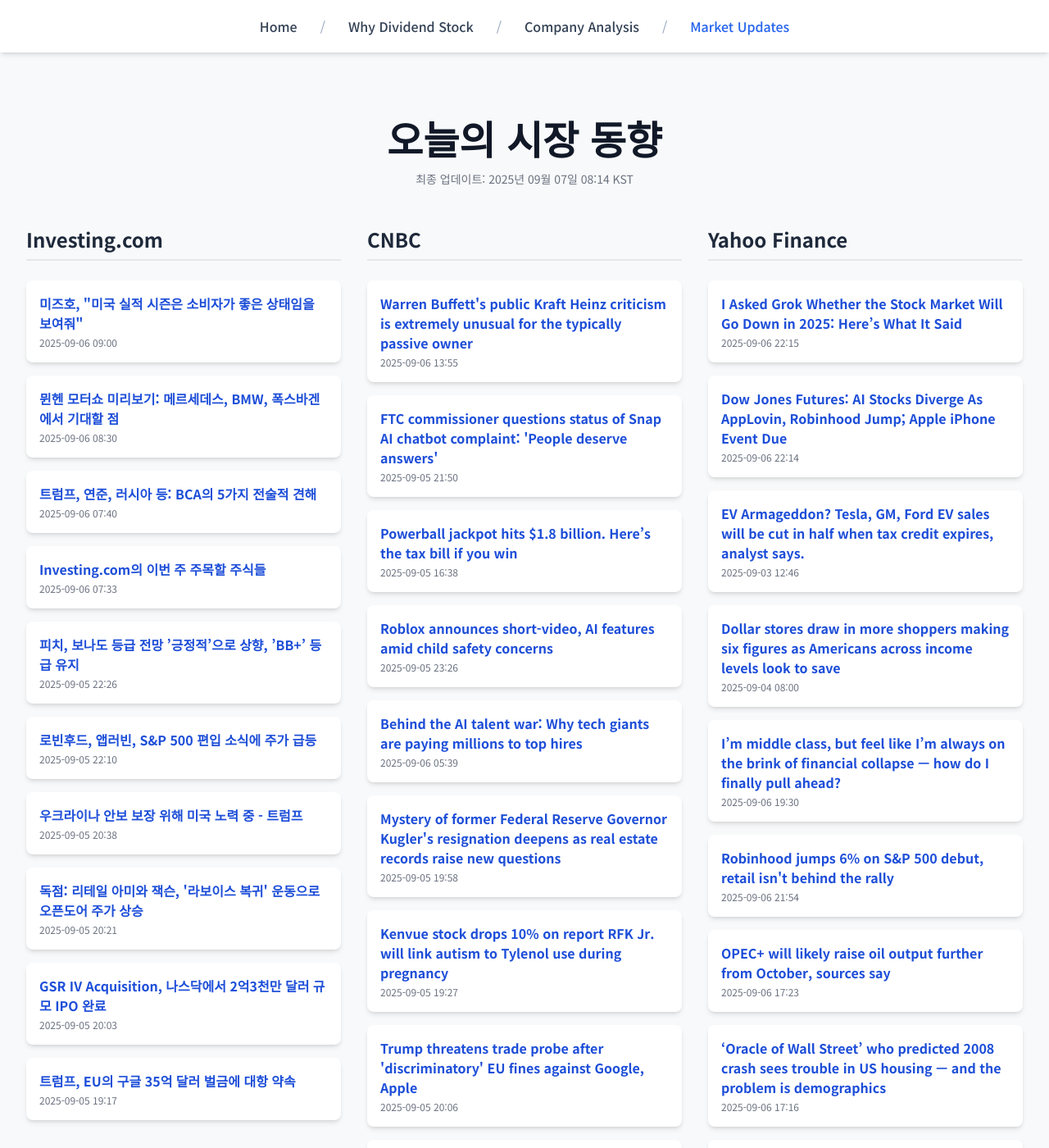
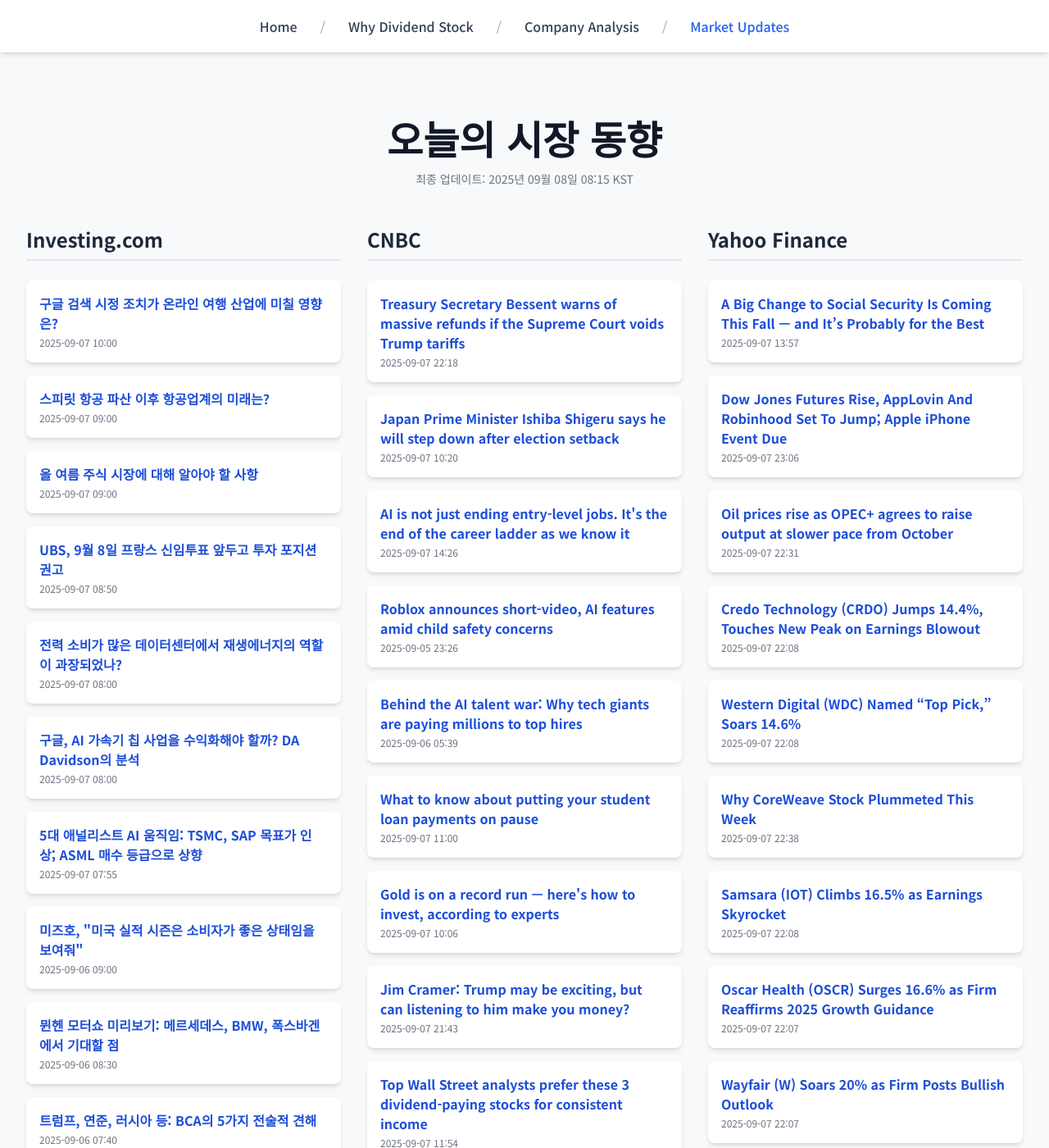
Before and after one commit to Kay-Hwang/my-company-analysis, a Jekyll site: the page built from market-updates.html, in a window 1280 px wide and 1400 px high. Shown: the whole window at 82% size. Built offline with Jekyll 4.4.1, drawn with Linux system fonts in a browser that asks for light colours; nearby versions of some CDN libraries; a script that is not in the unit is left out; some of the changed text lies outside the part shown.

Commit message:
Update daily data

```diff
--- a/_data/latest_data.json
+++ b/_data/latest_data.json
@@ -1,7 +1,49 @@
 {
-  "lastUpdated": "2025년 09월 07일 08:14 KST",
+  "lastUpdated": "2025년 09월 08일 08:15 KST",
   "news": {
     "investing": [
+      {
+        "title": "구글 검색 시정 조치가 온라인 여행 산업에 미칠 영향은?",
+        "link": "https://kr.investing.com/news/stock-market-news/article-1622591",
+        "pubDate": "2025-09-07 10:00:07",
+        "summary": "구글 검색 시정 조치가 온라인 여행 산업에 미칠 영향은?"
+      },
+      {
+        "title": "스피릿 항공 파산 이후 항공업계의 미래는?",
+        "link": "https://kr.investing.com/news/stock-market-news/article-1622573",
+        "pubDate": "2025-09-07 09:00:10",
+        "summary": "스피릿 항공 파산 이후 항공업계의 미래는?"
+      },
+      {
+        "title": "올 여름 주식 시장에 대해 알아야 할 사항",
+        "link": "https://kr.investing.com/news/stock-market-news/article-1622575",
+        "pubDate": "2025-09-07 09:00:07",
+        "summary": "올 여름 주식 시장에 대해 알아야 할 사항"
+      },
+      {
+        "title": "UBS, 9월 8일 프랑스 신임투표 앞두고 투자 포지션 권고",
+        "link": "https://kr.investing.com/news/stock-market-news/article-1622572",
+        "pubDate": "2025-09-07 08:50:03",
+        "summary": "UBS, 9월 8일 프랑스 신임투표 앞두고 투자 포지션 권고"
+      },
+      {
+        "title": "전력 소비가 많은 데이터센터에서 재생에너지의 역할이 과장되었나?",
+        "link": "https://kr.investing.com/news/stock-market-news/article-1622568",
+        "pubDate": "2025-09-07 08:00:07",
+        "summary": "전력 소비가 많은 데이터센터에서 재생에너지의 역할이 과장되었나?"
+      },
+      {
+        "title": "구글, AI 가속기 칩 사업을 수익화해야 할까? DA Davidson의 분석",
+        "link": "https://kr.investing.com/news/stock-market-news/article-1622569",
+        "pubDate": "2025-09-07 08:00:04",
+        "summary": "구글, AI 가속기 칩 사업을 수익화해야 할까? DA Davidson의 분석"
+      },
+      {
+        "title": "5대 애널리스트 AI 움직임: TSMC, SAP 목표가 인상; ASML 매수 등급으로 상향",
+        "link": "https://kr.investing.com/news/stock-market-news/article-1622567",
+        "pubDate": "2025-09-07 07:55:03",
+        "summary": "5대 애널리스트 AI 움직임: TSMC, SAP 목표가 인상; ASML 매수 등급으로 상향"
+      },
       {
         "title": "미즈호, \"미국 실적 시즌은 소비자가 좋은 상태임을 보여줘\"",
         "link": "https://kr.investing.com/news/stock-market-news/article-1622483",
@@ -19,68 +61,26 @@
         "link": "https://kr.investing.com/news/stock-market-news/article-1622475",
         "pubDate": "2025-09-06 07:40:29",
         "summary": "트럼프, 연준, 러시아 등: BCA의 5가지 전술적 견해"
-      },
-      {
-        "title": "Investing.com의 이번 주 주목할 주식들",
-        "link": "https://kr.investing.com/news/stock-market-news/article-1622470",
-        "pubDate": "2025-09-06 07:33:57",
-        "summary": "Investing.com의 이번 주 주목할 주식들"
-      },
-      {
-        "title": "피치, 보나도 등급 전망 ’긍정적’으로 상향, ’BB+’ 등급 유지",
-        "link": "https://kr.investing.com/news/stock-market-news/article-93CH-1622344",
-        "pubDate": "2025-09-05 22:26:27",
-        "summary": "피치, 보나도 등급 전망 ’긍정적’으로 상향, ’BB+’ 등급 유지"
-      },
-      {
-        "title": "로빈후드, 앱러빈, S&P 500 편입 소식에 주가 급등",
-        "link": "https://kr.investing.com/news/stock-market-news/article-1622329",
-        "pubDate": "2025-09-05 22:10:34",
-        "summary": "로빈후드, 앱러빈, S&P 500 편입 소식에 주가 급등"
-      },
-      {
-        "title": "우크라이나 안보 보장 위해 미국 노력 중 - 트럼프",
-        "link": "https://kr.investing.com/news/stock-market-news/article-93CH-1622250",
-        "pubDate": "2025-09-05 20:38:57",
-        "summary": "우크라이나 안보 보장 위해 미국 노력 중 - 트럼프"
-      },
-      {
-        "title": "독점: 리테일 아미와 잭슨, '라보이스 복귀' 운동으로 오픈도어 주가 상승",
-        "link": "https://kr.investing.com/news/stock-market-news/article-1622226",
-        "pubDate": "2025-09-05 20:21:38",
-        "summary": "독점: 리테일 아미와 잭슨, '라보이스 복귀' 운동으로 오픈도어 주가 상승"
-      },
-      {
-        "title": "GSR IV Acquisition, 나스닥에서 2억3천만 달러 규모 IPO 완료",
-        "link": "https://kr.investing.com/news/stock-market-news/article-432SI-1622190",
-        "pubDate": "2025-09-05 20:03:05",
-        "summary": "GSR IV Acquisition, 나스닥에서 2억3천만 달러 규모 IPO 완료"
-      },
-      {
-        "title": "트럼프, EU의 구글 35억 달러 벌금에 대항 약속",
-        "link": "https://kr.investing.com/news/stock-market-news/article-1622170",
-        "pubDate": "2025-09-05 19:17:52",
-        "summary": "트럼프, EU의 구글 35억 달러 벌금에 대항 약속"
       }
     ],
     "cnbc": [
       {
-        "title": "Warren Buffett's public Kraft Heinz criticism is extremely unusual for the typically passive owner",
-        "link": "https://www.cnbc.com/2025/09/06/warren-buffetts-public-kraft-heinz-criticism-is-extremely-unusual-for-the-typically-passive-owner.html",
-        "pubDate": "Sat, 06 Sep 2025 13:55:37 GMT",
-        "summary": "Alex Crippen on the latest Warren Buffett news for the Warren Buffett Watch newsletter."
+        "title": "Treasury Secretary Bessent warns of massive refunds if the Supreme Court voids Trump tariffs",
+        "link": "https://www.cnbc.com/2025/09/07/trump-trade-supreme-court-refunds-bessent.html",
+        "pubDate": "Sun, 07 Sep 2025 22:18:02 GMT",
+        "summary": "Bessent has warned that a delayed ruling \"could result in a scenario in which $750 billion-$1 trillion in tariffs have already been collected.\""
       },
       {
-        "title": "FTC commissioner questions status of Snap AI chatbot complaint: 'People deserve answers'",
-        "link": "https://www.cnbc.com/2025/09/05/ftc-snap-ai-chatbot-rebecca-slaughter.html",
-        "pubDate": "Fri, 05 Sep 2025 21:50:16 GMT",
-        "summary": "President Trump attempted to remove Slaughter from her FTC position, but a U.S. appeals court allowed her to maintain her role."
+        "title": "Japan Prime Minister Ishiba Shigeru says he will step down after election setback",
+        "link": "https://www.cnbc.com/2025/09/07/japan-prime-minister-ishiba-shigeru-announces-his-resignation.html",
+        "pubDate": "Sun, 07 Sep 2025 10:20:23 GMT",
+        "summary": "Ishiba had faced calls for his resignation after the ruling Liberal Democratic Party failed to secure a majority in the lower house election on Oct. 27."
       },
       {
-        "title": "Powerball jackpot hits $1.8 billion. Here’s the tax bill if you win",
-        "link": "https://www.cnbc.com/2025/09/05/powerball-jackpot-tax-bill.html",
-        "pubDate": "Fri, 05 Sep 2025 16:38:15 GMT",
-        "summary": "The Powerball jackpot soared to an estimated $1.8 billion on Friday. Here's what the winner can expect to pay in taxes."
+        "title": "AI is not just ending entry-level jobs. It's the end of the career ladder as we know it",
+        "link": "https://www.cnbc.com/2025/09/07/ai-entry-level-jobs-hiring-careers.html",
+        "pubDate": "Sun, 07 Sep 2025 14:26:01 GMT",
+        "summary": "The most inspiring CEO stories come from workers who rose from entry-level positions at their firms to the top. What happens when AI takes those jobs away?"
       },
       {
         "title": "Roblox announces short-video, AI features amid child safety concerns",
@@ -95,96 +95,96 @@
         "summary": "It costs billions of dollars to build artificial intelligence models, and tech companies are battling for talent to get ahead in the AI arms race."
       },
       {
-        "title": "Mystery of former Federal Reserve Governor Kugler's resignation deepens as real estate records raise new questions",
-        "link": "https://www.cnbc.com/2025/09/05/trump-fed-kugler-resignation-powell.html",
-        "pubDate": "Fri, 05 Sep 2025 19:58:36 GMT",
-        "summary": "The mystery surrounding former Federal Reserve Governor Adriana Kugler's resignation has gained new urgency."
+        "title": "What to know about putting your student loan payments on pause",
+        "link": "https://www.cnbc.com/2025/09/07/student-loan-deferments-forbearances.html",
+        "pubDate": "Sun, 07 Sep 2025 11:00:01 GMT",
+        "summary": "As more student loan borrowers press the pause button on their monthly bills, here's what to know about the benefits and risks of doing so."
       },
       {
-        "title": "Kenvue stock drops 10% on report RFK Jr. will link autism to Tylenol use during pregnancy",
-        "link": "https://www.cnbc.com/2025/09/05/rfk-tylenol-autism-kenvue-stock-for-url.html",
-        "pubDate": "Fri, 05 Sep 2025 19:27:15 GMT",
-        "summary": "HHS will release the report that could draw that link between the pain medication and autism this month, according to the Wall Street Journal."
+        "title": "Gold is on a record run — here's how to invest, according to experts",
+        "link": "https://www.cnbc.com/2025/09/06/how-to-invest-in-gold-amid-record-run.html",
+        "pubDate": "Sun, 07 Sep 2025 10:06:35 GMT",
+        "summary": "Interest in physical gold and gold-related financial investments has soared amid the precious metal's recent rally. Here’s what to know before diving in."
       },
       {
-        "title": "Trump threatens trade probe after 'discriminatory' EU fines against Google, Apple",
-        "link": "https://www.cnbc.com/2025/09/05/trump-threatens-trade-probe-after-discriminatory-eu-fines-against-google-apple.html",
-        "pubDate": "Fri, 05 Sep 2025 20:06:12 GMT",
-        "summary": "Google CEO Sundar Pichai thanked Trump at a White House dinner after a U.S. judge issued a favorable ruling in the landmark antitrust case against Alphabet."
+        "title": "Jim Cramer: Trump may be exciting, but can listening to him make you money?",
+        "link": "https://www.cnbc.com/2025/09/07/cramer-trump-may-be-exciting-but-can-listening-to-him-make-you-money-.html",
+        "pubDate": "Sun, 07 Sep 2025 21:43:32 GMT",
+        "summary": "The confluence of jobs taken away by the feds in Washington and jobs taken away in the field speaks to the culture wars being waged all over the place."
       },
       {
-        "title": "5 facts a dermatologist wants you to know about sunscreen: Using it is just as important as brushing your teeth, he says",
-        "link": "https://www.cnbc.com/2025/09/06/5-facts-a-dermatologist-wants-you-know-about-sunscreen.html",
-        "pubDate": "Sat, 06 Sep 2025 15:00:01 GMT",
-        "summary": "There are many misconceptions about sunscreen. Here are a few facts that may surprise you from dermatologist Dr. Adam Friedman."
+        "title": "Top Wall Street analysts prefer these 3 dividend-paying stocks for consistent income",
+        "link": "https://www.cnbc.com/2025/09/07/top-wall-street-analysts-prefer-these-3-dividend-paying-stocks-for-consistent-income.html",
+        "pubDate": "Sun, 07 Sep 2025 11:54:10 GMT",
+        "summary": "TipRanks' ranking service highlights three dividend-paying stocks, including Archrock and Permian Resources."
       },
       {
-        "title": "Wall Street’s dilemma: How Fed rate cut hopes clashed with slowing jobs growth",
-        "link": "https://www.cnbc.com/2025/09/06/wall-streets-dilemma-how-fed-rate-cut-hopes-clashed-with-slowing-jobs-growth.html",
-        "pubDate": "Sat, 06 Sep 2025 16:34:03 GMT",
-        "summary": "The S&amp;P 500 and Nasdaq both briefly hit record intraday highs Friday before tumbling on a weaker August jobs report."
+        "title": "Global week ahead: Volatile bonds, a confidence crunch and the ECB meets",
+        "link": "https://www.cnbc.com/2025/09/07/global-week-ahead-volatile-bonds-a-confidence-crunch-and-the-ecb-meets.html",
+        "pubDate": "Sun, 07 Sep 2025 06:07:35 GMT",
+        "summary": "Bond market volatility kept CNBC's news desks busy this week — and there could be more to come."
       }
     ],
     "yahoo": [
       {
-        "title": "I Asked Grok Whether the Stock Market Will Go Down in 2025: Here’s What It Said",
-        "link": "https://finance.yahoo.com/news/asked-grok-whether-stock-market-221512611.html",
-        "pubDate": "2025-09-06T22:15:12Z",
-        "summary": "I Asked Grok Whether the Stock Market Will Go Down in 2025: Here’s What It Said"
+        "title": "A Big Change to Social Security Is Coming This Fall — and It’s Probably for the Best",
+        "link": "https://finance.yahoo.com/news/big-change-social-security-coming-135720353.html",
+        "pubDate": "2025-09-07T13:57:20Z",
+        "summary": "A Big Change to Social Security Is Coming This Fall — and It’s Probably for the Best"
       },
       {
-        "title": "Dow Jones Futures: AI Stocks Diverge As AppLovin, Robinhood Jump; Apple iPhone Event Due",
+        "title": "Dow Jones Futures Rise, AppLovin And Robinhood Set To Jump; Apple iPhone Event Due",
         "link": "https://www.investors.com/market-trend/stock-market-today/dow-jones-futures-apple-iphone-nvidia-tesla-applovin-robinhood/?src=A00220&yptr=yahoo",
-        "pubDate": "2025-09-06T22:14:47Z",
-        "summary": "Dow Jones Futures: AI Stocks Diverge As AppLovin, Robinhood Jump; Apple iPhone Event Due"
+        "pubDate": "2025-09-07T23:06:09Z",
+        "summary": "Dow Jones Futures Rise, AppLovin And Robinhood Set To Jump; Apple iPhone Event Due"
       },
       {
-        "title": "EV Armageddon? Tesla, GM, Ford EV sales will be cut in half when tax credit expires, analyst says.",
-        "link": "https://finance.yahoo.com/news/ev-armageddon-tesla-gm-ford-ev-sales-will-be-cut-in-half-when-tax-credit-expires-analyst-says-124602947.html",
-        "pubDate": "2025-09-03T12:46:02Z",
-        "summary": "EV Armageddon? Tesla, GM, Ford EV sales will be cut in half when tax credit expires, analyst says."
+        "title": "Oil prices rise as OPEC+ agrees to raise output at slower pace from October",
+        "link": "https://finance.yahoo.com/news/oil-prices-rise-opec-agrees-223154187.html",
+        "pubDate": "2025-09-07T22:31:54Z",
+        "summary": "Oil prices rise as OPEC+ agrees to raise output at slower pace from October"
       },
       {
-        "title": "Dollar stores draw in more shoppers making six figures as Americans across income levels look to save",
-        "link": "https://finance.yahoo.com/news/dollar-stores-draw-in-more-shoppers-making-six-figures-as-americans-across-income-levels-look-to-save-080041053.html",
-        "pubDate": "2025-09-04T08:00:41Z",
-        "summary": "Dollar stores draw in more shoppers making six figures as Americans across income levels look to save"
+        "title": "Credo Technology (CRDO) Jumps 14.4%, Touches New Peak on Earnings Blowout",
+        "link": "https://finance.yahoo.com/news/credo-technology-crdo-jumps-14-220823495.html",
+        "pubDate": "2025-09-07T22:08:23Z",
+        "summary": "Credo Technology (CRDO) Jumps 14.4%, Touches New Peak on Earnings Blowout"
       },
       {
-        "title": "I’m middle class, but feel like I’m always on the brink of financial collapse — how do I finally pull ahead?",
-        "link": "https://finance.yahoo.com/news/m-middle-class-feel-m-193000043.html",
-        "pubDate": "2025-09-06T19:30:00Z",
-        "summary": "I’m middle class, but feel like I’m always on the brink of financial collapse — how do I finally pull ahead?"
+        "title": "Western Digital (WDC) Named “Top Pick,” Soars 14.6%",
+        "link": "https://finance.yahoo.com/news/western-digital-wdc-named-top-220810580.html",
+        "pubDate": "2025-09-07T22:08:10Z",
+        "summary": "Western Digital (WDC) Named “Top Pick,” Soars 14.6%"
       },
       {
-        "title": "Robinhood jumps 6% on S&P 500 debut, retail isn't behind the rally",
-        "link": "https://finance.yahoo.com/news/robinhood-jumps-6-p-500-215417171.html",
-        "pubDate": "2025-09-06T21:54:17Z",
-        "summary": "Robinhood jumps 6% on S&P 500 debut, retail isn't behind the rally"
+        "title": "Why CoreWeave Stock Plummeted This Week",
+        "link": "https://finance.yahoo.com/news/why-coreweave-stock-plummeted-week-223831348.html",
+        "pubDate": "2025-09-07T22:38:31Z",
+        "summary": "Why CoreWeave Stock Plummeted This Week"
       },
       {
-        "title": "OPEC+ will likely raise oil output further from October, sources say",
-        "link": "https://finance.yahoo.com/news/opec-likely-agree-further-oil-172325368.html",
-        "pubDate": "2025-09-06T17:23:25Z",
-        "summary": "OPEC+ will likely raise oil output further from October, sources say"
+        "title": "Samsara (IOT) Climbs 16.5% as Earnings Skyrocket",
+        "link": "https://finance.yahoo.com/news/samsara-iot-climbs-16-5-220801328.html",
+        "pubDate": "2025-09-07T22:08:01Z",
+        "summary": "Samsara (IOT) Climbs 16.5% as Earnings Skyrocket"
       },
       {
-        "title": "‘Oracle of Wall Street’ who predicted 2008 crash sees trouble in US housing — and the problem is demographics",
-        "link": "https://finance.yahoo.com/news/oracle-wall-street-predicted-2008-171600020.html",
-        "pubDate": "2025-09-06T17:16:00Z",
-        "summary": "‘Oracle of Wall Street’ who predicted 2008 crash sees trouble in US housing — and the problem is demographics"
+        "title": "Oscar Health (OSCR) Surges 16.6% as Firm Reaffirms 2025 Growth Guidance",
+        "link": "https://finance.yahoo.com/news/oscar-health-oscr-surges-16-220750710.html",
+        "pubDate": "2025-09-07T22:07:50Z",
+        "summary": "Oscar Health (OSCR) Surges 16.6% as Firm Reaffirms 2025 Growth Guidance"
       },
       {
-        "title": "US SEC closes investigation of Swedbank",
-        "link": "https://finance.yahoo.com/news/us-sec-closes-investigation-swedbank-164627626.html",
-        "pubDate": "2025-09-06T16:46:27Z",
-        "summary": "US SEC closes investigation of Swedbank"
+        "title": "Wayfair (W) Soars 20% as Firm Posts Bullish Outlook",
+        "link": "https://finance.yahoo.com/news/wayfair-w-soars-20-firm-220737620.html",
+        "pubDate": "2025-09-07T22:07:37Z",
+        "summary": "Wayfair (W) Soars 20% as Firm Posts Bullish Outlook"
       },
       {
-        "title": "Up 50% in 2025, Is This ‘Strong Buy’ Growth Stock Worth Snapping Up Now?",
-        "link": "https://finance.yahoo.com/news/50-2025-strong-buy-growth-160002640.html",
-        "pubDate": "2025-09-06T16:00:02Z",
-        "summary": "Up 50% in 2025, Is This ‘Strong Buy’ Growth Stock Worth Snapping Up Now?"
+        "title": "Celestica (CLS) Climbs 24.6%, Rides Broadcom Boom",
+        "link": "https://finance.yahoo.com/news/celestica-cls-climbs-24-6-220727313.html",
+        "pubDate": "2025-09-07T22:07:27Z",
+        "summary": "Celestica (CLS) Climbs 24.6%, Rides Broadcom Boom"
       }
     ]
   }
```
